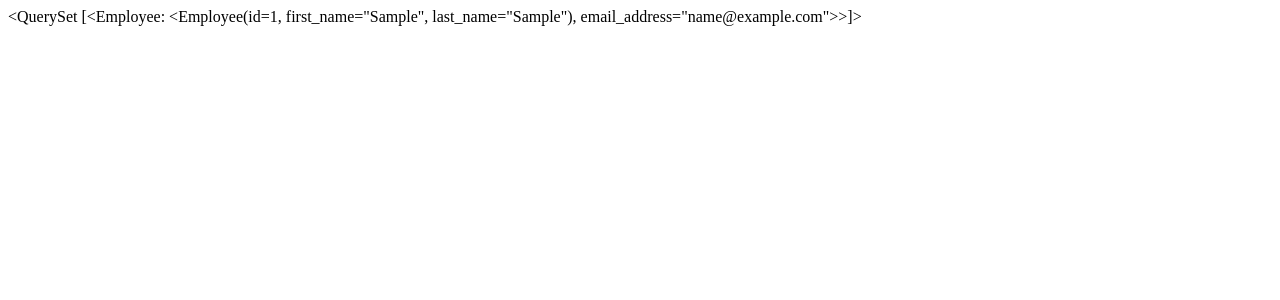
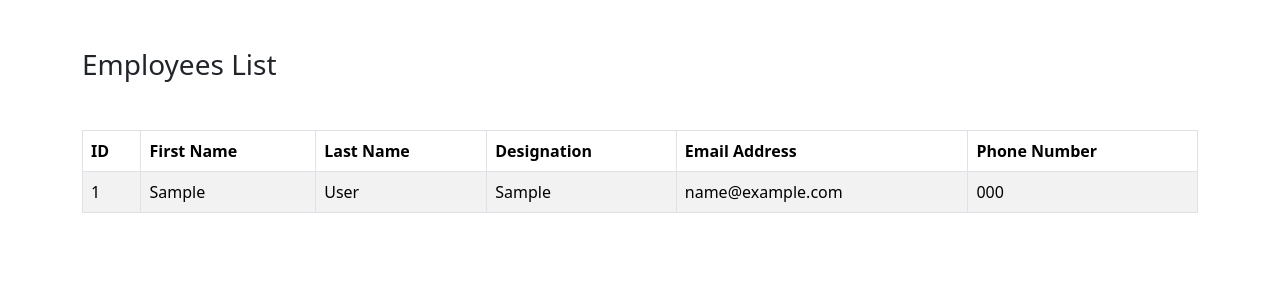
Before and after one commit to joaopdroslv/learning-django, a Django app: page /employees/ in a window 1280 px wide. Shown: the top 300 px of the page. Run offline with Django 5.2, Linux system fonts and the light colour scheme; tables that the repository leaves empty hold one stand-in row (values such as "Sample post").

Commit message:
template dependency added

```diff
--- a/src/employees/admin.py
+++ b/src/employees/admin.py
@@ -1,5 +1,5 @@
 from django.contrib import admin
+
 from .models import Employee
 
-
 admin.site.register(Employee)
--- a/src/mysite/settings.py
+++ b/src/mysite/settings.py
@@ -117,9 +117,7 @@
 
 STATIC_URL = "static/"
 STATIC_ROOT = BASE_DIR / "static"
-STATICFILES_DIRS = [
-    "mysite/static"
-]
+STATICFILES_DIRS = ["mysite/static"]
 
 # Default primary key field type
 # https://docs.djangoproject.com/en/5.2/ref/settings/#default-auto-field
--- a/src/mysite/views.py
+++ b/src/mysite/views.py
@@ -1,5 +1,6 @@
 from django.http import HttpResponse
 from django.shortcuts import render
+
 from employees.models import Employee
 
 
--- /dev/null
+++ b/src/templates/base.html
@@ -0,0 +1,30 @@
+{% load static %}
+
+<!DOCTYPE html>
+<html lang="en">
+  <head>
+    <meta charset="UTF-8" />
+    <meta name="viewport" content="width=device-width, initial-scale=1.0" />
+    <title>{% block title %}Learning Django{% endblock %}</title>
+    <link
+      href="https://cdn.jsdelivr.net/npm/bootstrap@5.3.7/dist/css/bootstrap.min.css"
+      rel="stylesheet"
+      integrity="sha384-LN+7fdVzj6u52u30Kp6M/trliBMCMKTyK833zpbD+pXdCLuTusPj697FH4R/5mcr"
+      crossorigin="anonymous"
+    />
+    <link rel="stylesheet" href="{% static 'css/styles.css' %}" />
+  </head>
+  <body>
+    <!-- <header>...</header> -->
+
+    <main>{% block content %}{% endblock %}</main>
+
+    <!-- <footer>...</footer> -->
+
+    <script
+      src="https://cdn.jsdelivr.net/npm/bootstrap@5.3.7/dist/js/bootstrap.bundle.min.js"
+      integrity="sha384-ndDqU0Gzau9qJ1lfW4pNLlhNTkCfHzAVBReH9diLvGRem5+R9g2FzA8ZGN954O5Q"
+      crossorigin="anonymous"
+    ></script>
+  </body>
+</html>
--- a/src/templates/employees.html
+++ b/src/templates/employees.html
@@ -1 +1,35 @@
-<div class="container mt-5">{{ employees }}</div>
+{% extends "base.html" %}
+
+{% block title %} Employees List {% endblock %}
+
+{% block content %}
+
+<div class="container mt-5">
+  <h3>Employees List</h3>
+  <table class="table table-striped table-bordered mt-5">
+    <thead class="thead-dark">
+      <tr>
+        <th>ID</th>
+        <th>First Name</th>
+        <th>Last Name</th>
+        <th>Designation</th>
+        <th>Email Address</th>
+        <th>Phone Number</th>
+      </tr>
+    </thead>
+    <tbody>
+      {% for employee in employees %}
+      <tr>
+        <td>{{ employee.id }}</td>
+        <td>{{ employee.first_name }}</td>
+        <td>{{ employee.last_name }}</td>
+        <td>{{ employee.designation }}</td>
+        <td>{{ employee.email_address }}</td>
+        <td>{{ employee.phone_number }}</td>
+      </tr>
+      {% endfor %}
+    </tbody>
+  </table>
+</div>
+
+{% endblock %}
```
Also changed, not shown: src/mysite/urls.py (+6 -3 lines), src/templates/home.html (+12 -28 lines), src/media/imgs/test_employee1_377wYDp.jpg (added).
